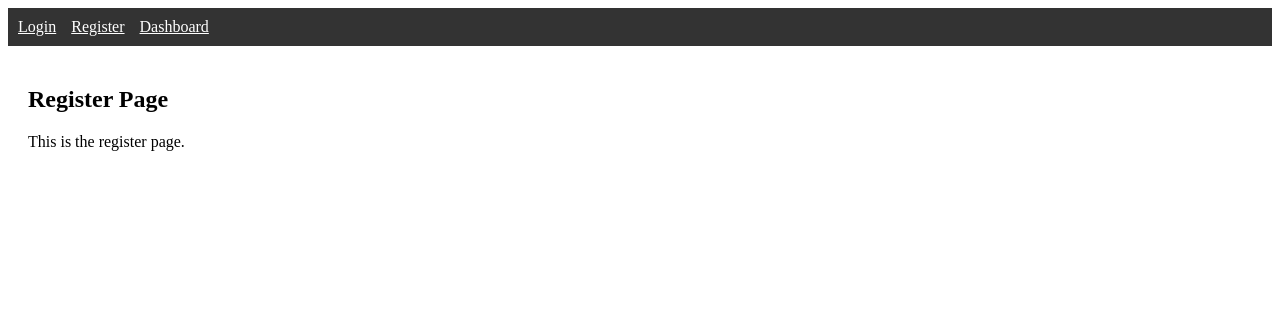
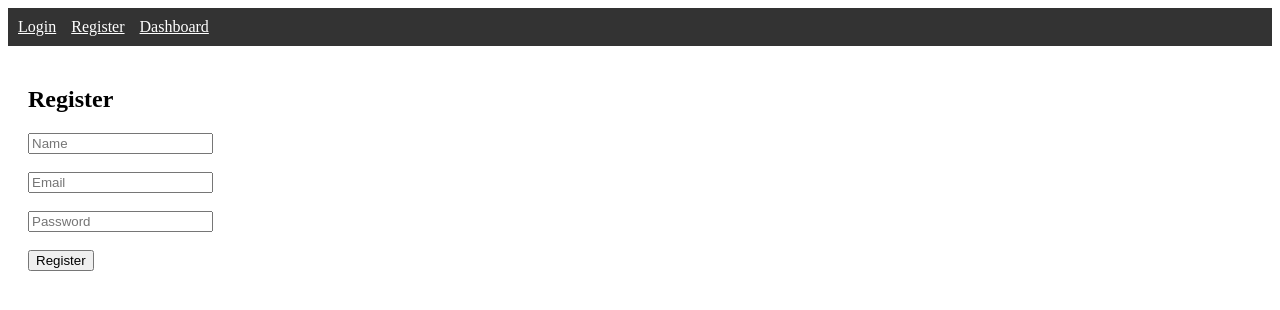
Before and after one commit to Juhi55/Maintenance-request-system, a React app in the folder frontend/: page /register in a window 1280 px wide. Shown: the top 310 px of the page. Built offline with nearby package versions, Linux system fonts and the light colour scheme; the HTML template or start-up script is replaced by a standard one.

Commit message:
Add login and register forms with backend integration

```diff
--- a/frontend/package.json
+++ b/frontend/package.json
@@ -10,6 +10,7 @@
     "preview": "vite preview"
   },
   "dependencies": {
+    "axios": "^1.13.5",
     "react": "^19.2.0",
     "react-dom": "^19.2.0",
     "react-router-dom": "^7.13.0"
--- a/frontend/src/pages/Login.jsx
+++ b/frontend/src/pages/Login.jsx
@@ -1,8 +1,56 @@
+import { useState } from "react";
+import { useNavigate } from "react-router-dom";
+import API from "../services/api";
+
 function Login() {
+  const [email, setEmail] = useState("");
+  const [password, setPassword] = useState("");
+  const navigate = useNavigate();
+
+  const handleLogin = async (e) => {
+    e.preventDefault();
+    try {
+      const res = await API.post("/auth/login", {
+        email,
+        password,
+      });
+
+      // Store token
+      localStorage.setItem("token", res.data.token);
+
+      alert("Login successful");
+      navigate("/dashboard");
+    } catch (err) {
+      alert(err.response?.data?.message || "Login failed");
+    }
+  };
+
   return (
     <div style={{ padding: "20px" }}>
-      <h2>Login Page</h2>
-      <p>This is the login page.</p>
+      <h2>Login</h2>
+      <form onSubmit={handleLogin}>
+        <div>
+          <input
+            type="email"
+            placeholder="Email"
+            value={email}
+            onChange={(e) => setEmail(e.target.value)}
+            required
+          />
+        </div>
+        <br />
+        <div>
+          <input
+            type="password"
+            placeholder="Password"
+            value={password}
+            onChange={(e) => setPassword(e.target.value)}
+            required
+          />
+        </div>
+        <br />
+        <button type="submit">Login</button>
+      </form>
     </div>
   );
 }
--- a/frontend/src/pages/Register.jsx
+++ b/frontend/src/pages/Register.jsx
@@ -1,8 +1,66 @@
+import { useState } from "react";
+import { useNavigate } from "react-router-dom";
+import API from "../services/api";
+
 function Register() {
+  const [name, setName] = useState("");
+  const [email, setEmail] = useState("");
+  const [password, setPassword] = useState("");
+  const navigate = useNavigate();
+
+  const handleRegister = async (e) => {
+    e.preventDefault();
+    try {
+      await API.post("/auth/register", {
+        name,
+        email,
+        password,
+        role: "user",
+      });
+
+      alert("Registration successful");
+      navigate("/");
+    } catch (err) {
+      alert(err.response?.data?.message || "Registration failed");
+    }
+  };
+
   return (
     <div style={{ padding: "20px" }}>
-      <h2>Register Page</h2>
-      <p>This is the register page.</p>
+      <h2>Register</h2>
+      <form onSubmit={handleRegister}>
+        <div>
+          <input
+            type="text"
+            placeholder="Name"
+            value={name}
+            onChange={(e) => setName(e.target.value)}
+            required
+          />
+        </div>
+        <br />
+        <div>
+          <input
+            type="email"
+            placeholder="Email"
+            value={email}
+            onChange={(e) => setEmail(e.target.value)}
+            required
+          />
+        </div>
+        <br />
+        <div>
+          <input
+            type="password"
+            placeholder="Password"
+            value={password}
+            onChange={(e) => setPassword(e.target.value)}
+            required
+          />
+        </div>
+        <br />
+        <button type="submit">Register</button>
+      </form>
     </div>
   );
 }
--- /dev/null
+++ b/frontend/src/services/api.js
@@ -0,0 +1,7 @@
+import axios from "axios";
+
+const API = axios.create({
+  baseURL: "http://localhost:5000/api",
+});
+
+export default API;
```
Also changed, not shown: 1 other file (tests, documents, lock files or other folders).
